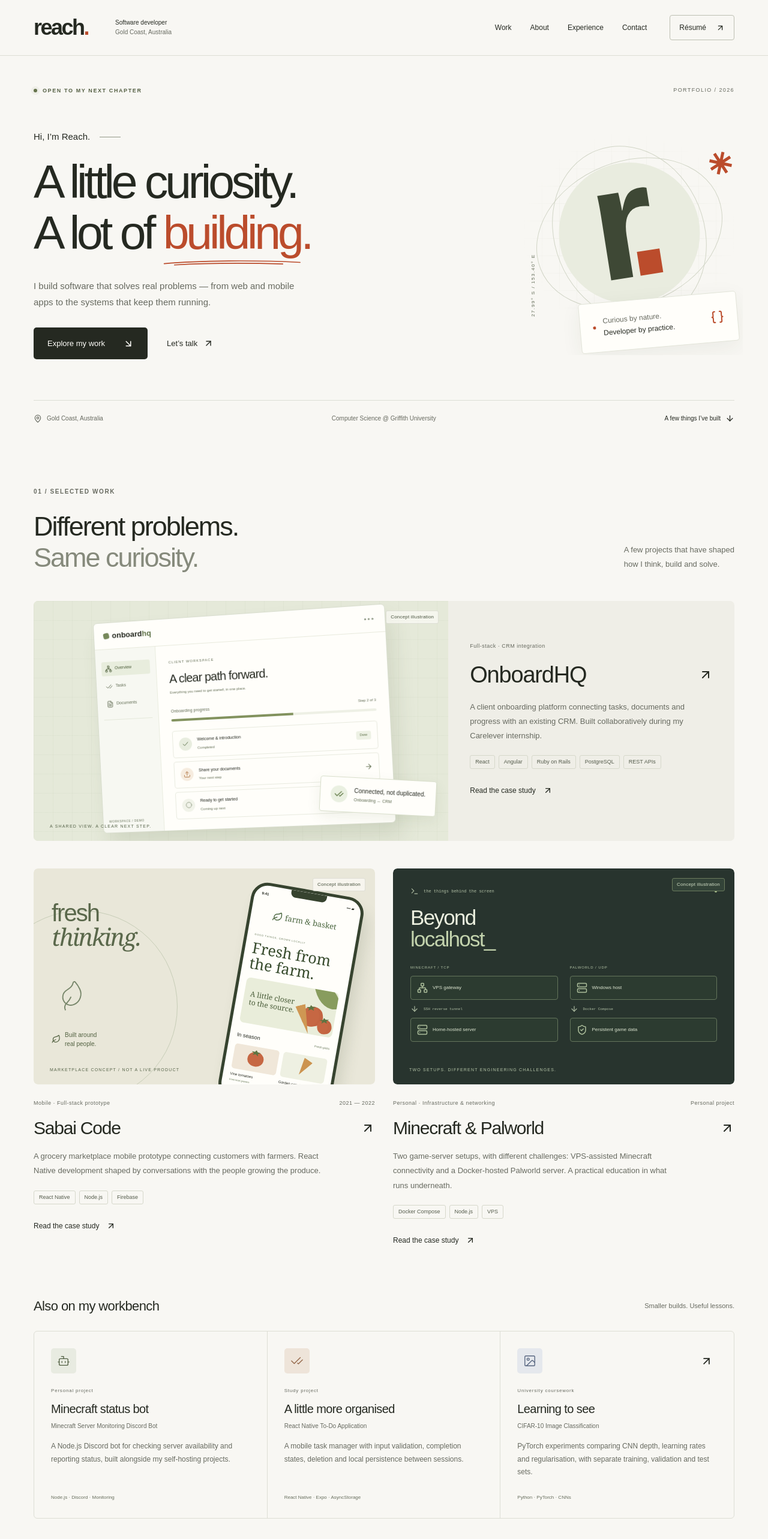
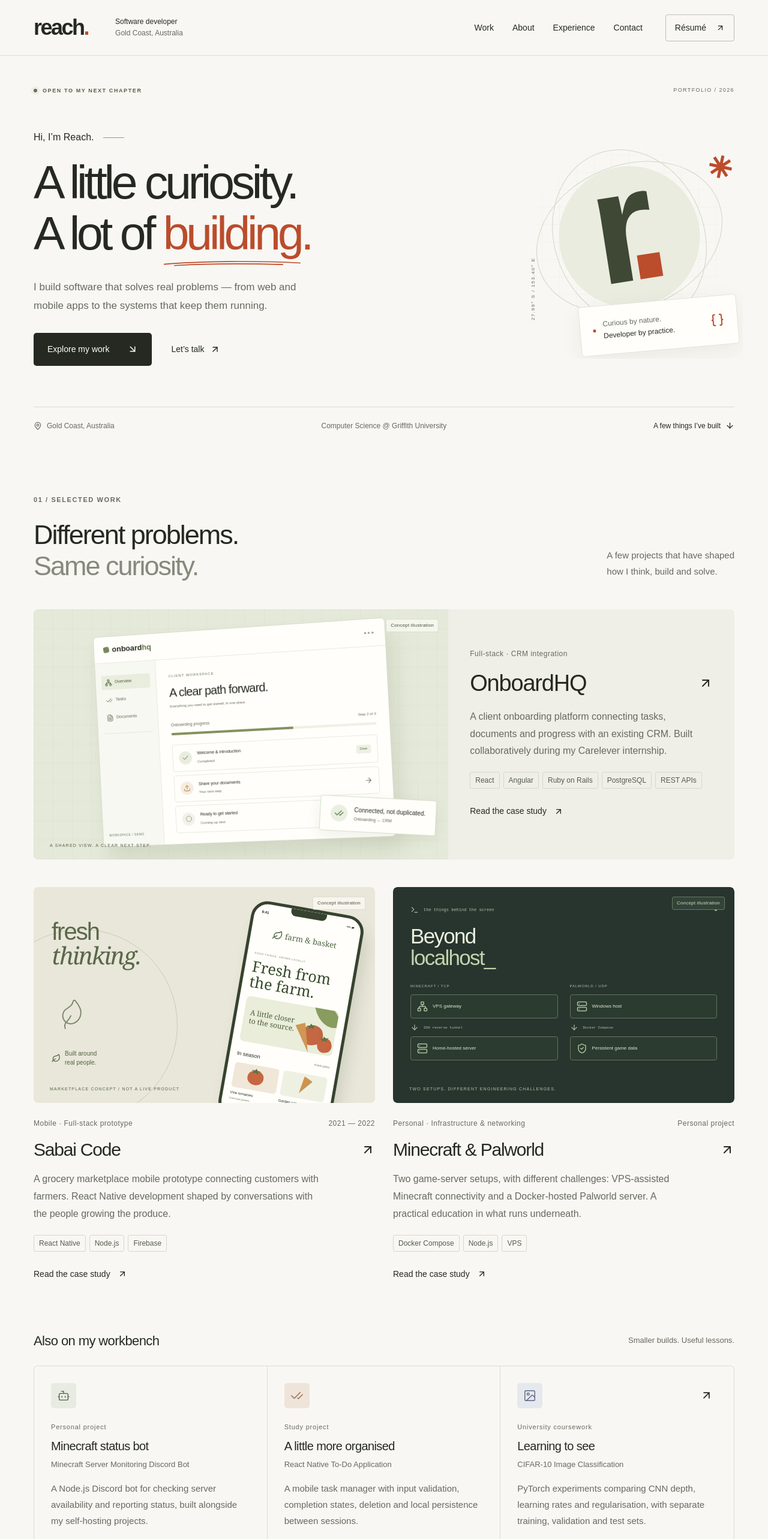
Before and after one commit to ReachGH/Personal-Web, a Next.js app in the folder reach-portfolio/: page / in a window 1280 px wide. Shown: the top 2566 px of the page at 60% size. Built offline with nearby package versions, Linux system fonts and the light colour scheme; no server answers; a web font is replaced by a local one.

Commit message:
style: improve portfolio reading sizes and supporting text hierarchy

```diff
--- a/reach-portfolio/app/globals.css
+++ b/reach-portfolio/app/globals.css
@@ -16,6 +16,10 @@
   --line: #ddded5;
   --accent: #bb4c2c;
   --sage: #eceee6;
+  --text-body: 1rem;
+  --text-supporting: 0.875rem;
+  --text-detail: 0.75rem;
+  --text-label: 0.6875rem;
 }
 * {
   box-sizing: border-box;
@@ -83,7 +87,7 @@ svg {
   display: inline-flex;
   align-items: center;
   gap: 9px;
-  font-size: 10px;
+  font-size: var(--text-label);
   font-weight: 600;
   letter-spacing: 1.6px;
   line-height: 1.6;
@@ -103,7 +107,7 @@ svg {
   color: var(--accent);
 }
 .small-label {
-  font-size: 10px;
+  font-size: var(--text-label);
   letter-spacing: 1px;
   font-weight: 500;
   color: var(--muted);
@@ -112,7 +116,7 @@ svg {
   display: inline-flex;
   align-items: center;
   gap: 12px;
-  font-size: 13px;
+  font-size: var(--text-supporting);
   font-weight: 500;
   padding-block: 5px;
 }
@@ -137,7 +141,7 @@ svg {
   gap: 30px;
   padding: 17px 23px;
   border-radius: 5px;
-  font-size: 13px;
+  font-size: var(--text-supporting);
   font-weight: 500;
   transition:
     background 0.2s,
@@ -193,7 +197,7 @@ svg {
 }
 .header-location {
   display: inline-block;
-  font-size: 10px;
+  font-size: var(--text-detail);
   line-height: 1.6;
 }
 .header-location > span {
@@ -204,7 +208,7 @@ svg {
   align-items: center;
   gap: 31px;
   margin-left: auto;
-  font-size: 12px;
+  font-size: var(--text-supporting);
 }
 .primary-nav > a:not(.nav-resume) {
   padding-block: 12px;
@@ -257,7 +261,7 @@ svg {
   display: flex;
   align-items: center;
   gap: 16px;
-  font-size: 15px;
+  font-size: var(--text-body);
   margin-bottom: 21px;
 }
 .greeting-line {
@@ -286,7 +290,7 @@ svg {
 .hero-description {
   margin-top: 32px;
   max-width: 440px;
-  font-size: 15px;
+  font-size: 1.0625rem;
   line-height: 1.8;
   color: var(--muted);
 }
@@ -300,7 +304,7 @@ svg {
   display: inline-flex;
   align-items: center;
   gap: 10px;
-  font-size: 13px;
+  font-size: var(--text-supporting);
   font-weight: 500;
 }
 .hero-art {
@@ -426,7 +430,7 @@ svg {
   border-top: 1px solid var(--line);
   padding-block: 22px;
   color: var(--muted);
-  font-size: 10px;
+  font-size: var(--text-detail);
 }
 .hero-bottom > span:first-child,
 .hero-bottom > a {
@@ -458,7 +462,7 @@ h2 {
   color: #868a7c;
 }
 .section-heading > p {
-  font-size: 13px;
+  font-size: 0.9375rem;
   color: var(--muted);
   line-height: 1.8;
   padding-bottom: 4px;
@@ -497,7 +501,8 @@ h2 {
   overflow: hidden;
 }
 .project-card-featured .project-visual {
-  height: 400px;
+  height: 100%;
+  min-height: 400px;
   border-radius: 0;
 }
 .project-card-featured .project-visual-link {
@@ -517,7 +522,7 @@ h2 {
   align-items: center;
   justify-content: space-between;
   gap: 6px;
-  font-size: 9px;
+  font-size: var(--text-detail);
   letter-spacing: 0.5px;
   color: var(--muted);
 }
@@ -550,8 +555,8 @@ h2 {
   transform: translate(3px, -3px);
 }
 .project-card-content > p {
-  font-size: 13px;
-  line-height: 1.85;
+  font-size: var(--text-body);
+  line-height: 1.8;
   color: var(--muted);
   max-width: 480px;
 }
@@ -562,7 +567,7 @@ h2 {
   margin-top: 20px;
 }
 .tags > span {
-  font-size: 9px;
+  font-size: var(--text-detail);
   border: 1px solid #d6d8cb;
   border-radius: 3px;
   padding: 4px 8px;
@@ -570,7 +575,7 @@ h2 {
 }
 .case-link {
   margin-top: 22px;
-  font-size: 12px;
+  font-size: var(--text-supporting);
 }
 .concept-label {
   position: absolute;
@@ -1168,7 +1173,7 @@ h2 {
   letter-spacing: -0.6px;
 }
 .other-heading > span {
-  font-size: 11px;
+  font-size: 0.8125rem;
   color: var(--muted);
 }
 .other-projects {
@@ -1220,7 +1225,7 @@ h2 {
   color: var(--accent);
 }
 .other-project > .small-label {
-  font-size: 8px;
+  font-size: var(--text-label);
   letter-spacing: 0.8px;
 }
 .other-project h4 {
@@ -1231,18 +1236,18 @@ h2 {
 }
 .other-project h5 {
   font-weight: 400;
-  font-size: 10px;
+  font-size: 0.8125rem;
   margin-top: 6px;
   color: var(--muted);
 }
 .other-project p {
-  font-size: 12px;
+  font-size: 0.9375rem;
   line-height: 1.8;
   color: var(--muted);
   margin-block: 16px 25px;
 }
 .other-stack {
-  font-size: 8px;
+  font-size: var(--text-detail);
   color: #676e5d;
   margin-top: auto;
 }
@@ -1284,8 +1289,8 @@ h2 {
 }
 .about-copy > p {
   margin-top: 19px;
-  font-size: 14px;
-  line-height: 1.9;
+  font-size: var(--text-body);
+  line-height: 1.8;
   color: #66695f;
 }
 .about-copy > .about-lead {
@@ -1310,7 +1315,7 @@ h2 {
   display: flex;
   align-items: center;
   gap: 7px;
-  font-size: 10px;
+  font-size: var(--text-detail);
 }
 .about-principles svg {
   color: #6b775a;
@@ -1333,7 +1338,7 @@ h2 {
   display: flex;
   align-items: center;
   gap: 15px;
-  font-size: 11px;
+  font-size: 0.8125rem;
   color: var(--muted);
   padding-top: 5px;
 }
@@ -1353,7 +1358,7 @@ h2 {
   letter-spacing: -0.5px;
 }
 .experience-role p {
-  font-size: 11px;
+  font-size: var(--text-supporting);
   margin-top: 6px;
 }
 .experience-role > span {
@@ -1361,20 +1366,20 @@ h2 {
   align-items: center;
   gap: 4px;
   color: var(--muted);
-  font-size: 10px;
+  font-size: var(--text-detail);
   margin-top: 12px;
 }
 .experience-detail p {
   color: var(--muted);
-  font-size: 12px;
-  line-height: 1.9;
+  font-size: var(--text-body);
+  line-height: 1.8;
 }
 .experience-tags {
   display: flex;
   flex-wrap: wrap;
   gap: 6px 14px;
   margin-top: 15px;
-  font-size: 8px;
+  font-size: var(--text-detail);
   color: #616a55;
 }
 .skills-section {
@@ -1388,7 +1393,7 @@ h2 {
 .skills-intro > p {
   color: var(--muted);
   margin-top: 23px;
-  font-size: 13px;
+  font-size: 0.9375rem;
   line-height: 1.8;
 }
 .toolkit-icon {
@@ -1421,14 +1426,14 @@ h2 {
 }
 .skill-context {
   color: #5d6a50;
-  font-size: 9px;
+  font-size: var(--text-detail);
   margin-top: 5px;
 }
 .skill-items {
   display: flex;
   flex-wrap: wrap;
   gap: 8px 19px;
-  font-size: 11px;
+  font-size: var(--text-supporting);
   margin-top: 15px;
   color: #555e4b;
 }
@@ -1458,14 +1463,14 @@ h2 {
   letter-spacing: -0.2px;
 }
 .degree-card p {
-  font-size: 12px;
+  font-size: var(--text-supporting);
   margin-top: 7px;
   color: var(--muted);
 }
 .degree-card span {
   display: block;
   margin-top: 15px;
-  font-size: 10px;
+  font-size: 0.8125rem;
   color: var(--muted);
 }
 .award-card {
@@ -1486,7 +1491,7 @@ h2 {
   color: #929883;
 }
 .award-card .small-label {
-  font-size: 8px;
+  font-size: var(--text-label);
   letter-spacing: 1px;
   color: #766b4c;
 }
@@ -1498,7 +1503,7 @@ h2 {
 }
 .award-card p {
   color: var(--muted);
-  font-size: 11px;
+  font-size: var(--text-supporting);
 }
 .contact-section {
   background: #e6e9dc;
@@ -1514,7 +1519,7 @@ h2 {
   min-width: 0;
 }
 .contact-section .eyebrow {
-  font-size: 8px;
+  font-size: var(--text-label);
   letter-spacing: 1.2px;
   color: #5d694b;
 }
@@ -1542,9 +1547,9 @@ h2 {
   transform: rotate(13deg);
 }
 .contact-section p {
-  font-size: 13px;
+  font-size: var(--text-body);
   color: #546343;
-  line-height: 1.9;
+  line-height: 1.8;
   margin-top: 25px;
 }
 .contact-email {
@@ -1567,7 +1572,7 @@ h2 {
 .contact-side-label {
   display: block;
   color: #546343;
-  font-size: 8px;
+  font-size: var(--text-label);
   letter-spacing: 1.3px;
   margin-bottom: 17px;
 }
@@ -1575,7 +1580,7 @@ h2 {
   display: flex;
   align-items: center;
   gap: 13px;
-  font-size: 12px;
+  font-size: var(--text-supporting);
   padding-block: 16px;
   border-bottom: 1px solid #cdd3bf;
   transition: color 0.2s;
@@ -1591,7 +1596,7 @@ h2 {
   gap: 11px;
   margin-top: 27px;
   color: #546343;
-  font-size: 10px;
+  font-size: 0.8125rem;
   line-height: 1.9;
 }
 .contact-location svg {
@@ -1610,13 +1615,13 @@ h2 {
 }
 .footer-main p {
   color: var(--muted);
-  font-size: 11px;
+  font-size: 0.8125rem;
 }
 .back-top {
   display: flex;
   align-items: center;
   gap: 10px;
-  font-size: 10px;
+  font-size: var(--text-detail);
 }
 .footer-bottom {
   display: flex;
@@ -1624,7 +1629,7 @@ h2 {
   justify-content: space-between;
   gap: 15px;
   color: var(--muted);
-  font-size: 9px;
+  font-size: var(--text-detail);
   padding-block: 22px 28px;
 }
 .footer-bottom > div {
@@ -1644,7 +1649,7 @@ h2 {
 }
 .case-back {
   color: var(--muted);
-  font-size: 11px;
+  font-size: var(--text-supporting);
   gap: 8px;
 }
 .case-kicker {
@@ -1674,7 +1679,7 @@ h2 {
   align-items: center;
   gap: 7px;
   margin-top: 25px;
-  font-size: 10px;
+  font-size: 0.8125rem;
   color: #69745c;
 }
 .case-status > span {
@@ -1693,13 +1698,13 @@ h2 {
   border-bottom: 1px solid var(--line);
 }
 .case-facts dt {
-  font-size: 8px;
+  font-size: var(--text-label);
   letter-spacing: 1.1px;
   color: var(--muted);
   margin-bottom: 9px;
 }
 .case-facts dd {
-  font-size: 11px;
+  font-size: var(--text-supporting);
   margin: 0;
   line-height: 1.8;
 }
@@ -1708,7 +1713,7 @@ h2 {
 }
 .case-figure figcaption {
   color: var(--muted);
-  font-size: 10px;
+  font-size: var(--text-detail);
   line-height: 1.7;
   margin-top: 14px;
   max-width: 800px;
@@ -1894,7 +1899,7 @@ h2 {
   align-self: start;
 }
 .case-aside > .eyebrow {
-  font-size: 8px;
+  font-size: var(--text-label);
   color: var(--muted);
 }
 .case-aside nav {
@@ -1906,7 +1911,7 @@ h2 {
   border-left: 1px solid var(--line);
 }
 .case-aside nav > a {
-  font-size: 11px;
+  font-size: 0.8125rem;
   color: var(--muted);
   line-height: 1.6;
 }
@@ -1915,7 +1920,7 @@ h2 {
 }
 .case-aside > .text-link {
   margin-top: 32px;
-  font-size: 11px;
+  font-size: 0.8125rem;
 }
 .case-content {
   max-width: 710px;
@@ -1951,7 +1956,7 @@ h2 {
   display: flex;
   gap: 11px;
   align-items: flex-start;
-  font-size: 12px;
+  font-size: 0.9375rem;
   line-height: 1.7;
   color: #5d684e;
 }
@@ -1975,8 +1980,8 @@ h2 {
   line-height: 1.25;
 }
 .case-section p {
-  font-size: 14px;
-  line-height: 1.95;
+  font-size: var(--text-body);
+  line-height: 1.8;
   color: #676c5e;
   margin-top: 21px;
 }
@@ -1984,7 +1989,7 @@ h2 {
   padding-left: 19px;
   margin-top: 20px;
   color: #676c5e;
-  font-size: 13px;
+  font-size: 0.9375rem;
   line-height: 2.2;
   list-style: disc;
 }
@@ -2003,7 +2008,7 @@ h2 {
   margin-bottom: 16px;
 }
 .case-takeaway .eyebrow {
-  font-size: 8px;
+  font-size: var(--text-label);
   color: #53633e;
 }
 .case-takeaway p {
@@ -2018,7 +2023,7 @@ h2 {
   border-top: 1px solid var(--line);
 }
 .next-project > .eyebrow {
-  font-size: 8px;
+  font-size: var(--text-label);
   color: var(--muted);
 }
 .next-project > a {
@@ -2038,7 +2043,7 @@ h2 {
   display: block;
   margin-top: 8px;
   font-family: var(--font-sans), sans-serif;
-  font-size: 11px;
+  font-size: 0.8125rem;
   letter-spacing: 0;
   color: var(--muted);
 }
@@ -2213,7 +2218,8 @@ h2 {
     grid-template-columns: 1.15fr 1fr;
   }
   .project-card-featured .project-visual {
-    height: 370px;
+    height: 100%;
+    min-height: 370px;
   }
   .mock-sidebar {
     display: none;
@@ -2548,6 +2554,7 @@ h2 {
   }
   .project-card-featured .project-visual {
     height: 355px;
+    min-height: 0;
   }
   .project-card-featured .project-card-content {
     padding: 29px;
```
